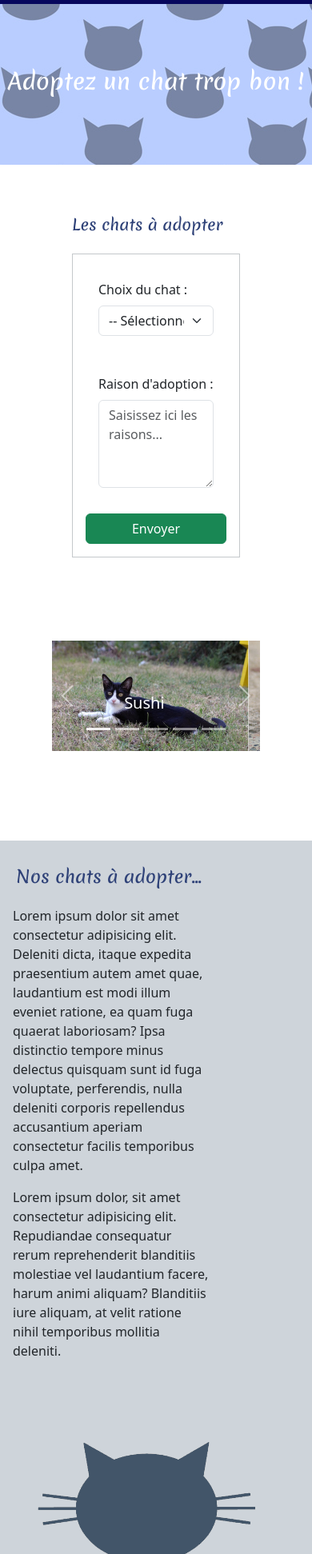
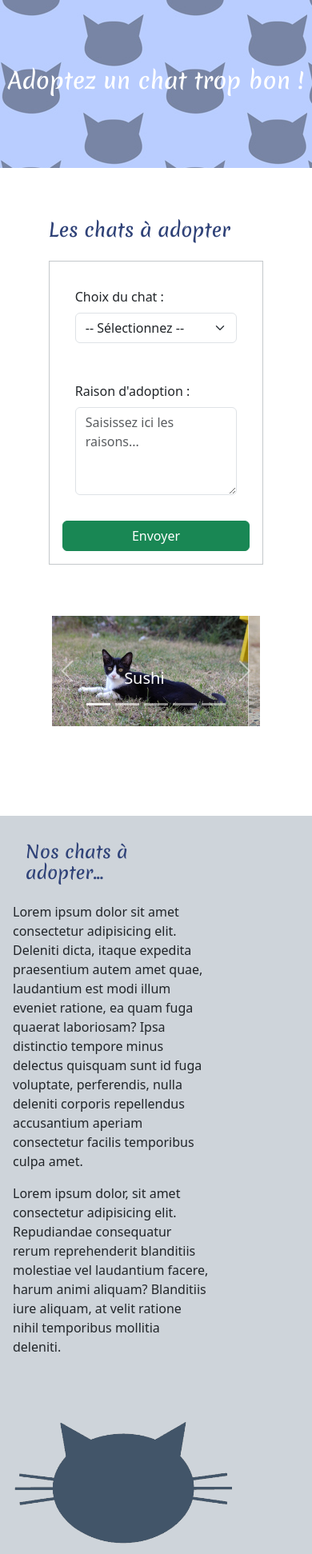
Before and after one commit to Hawa2109/Maquette_Chat, a plain HTML site: page index.html in a window 390 px wide. Shown: the part 57-2000 px from the top of the page at 80% size. Drawn offline with nearby package versions, Linux system fonts and the light colour scheme.

Commit message:
modif des media queries.

```diff
--- a/CSS/style.css
+++ b/CSS/style.css
@@ -70,112 +70,6 @@
 /* ----- Responsive  ----- */
 
 /* Écrans très petits (max-width: 576px) */
-@media (max-width: 576px) {
-  .navigation .navbar-brand {
-    font-size: 1.2rem;
-  }
+/* @media (max-width: 576px) {
 
-  .banner {
-    padding: 50px 0;
-    font-size: 1.5rem;
-  }
-
-  .section-form {
-    margin-bottom: 20px;
-  }
-
-  .titre-form {
-    font-size: 1.2rem;
-  }
-
-  .carousel-item img {
-    height: auto;
-    max-height: 300px;
-    object-fit: cover;
-  }
-
-  .Paragraphes {
-    font-size: 0.9rem;
-  }
-
-  .section-img {
-    width: 200px;
-    margin: 0 auto;
-  }
-
-  .footer p {
-    font-size: 0.8rem;
-  }
-}
-
-/* Écrans petits (max-width: 768px) */
-@media (max-width: 768px) {
-  .navigation .navbar-brand {
-    font-size: 1.5rem;
-  }
-
-  .banner {
-    padding: 60px 0;
-    font-size: 2rem;
-  }
-
-  .Carousel-form .row {
-    flex-direction: column;
-    align-items: center;
-  }
-
-  .section-form {
-    width: 90%;
-  }
-
-  .carousel-item img {
-    height: auto;
-    max-height: 400px;
-    object-fit: cover;
-  }
-
-  .Paragraphes {
-    font-size: 1rem;
-  }
-
-  .section-img {
-    width: 250px;
-    margin: 20px auto;
-  }
-}
-
-/* Écrans moyens (max-width: 992px) */
-@media (max-width: 992px) {
-  .banner {
-    padding: 70px 0;
-    font-size: 2.5rem;
-  }
-
-  .Carousel-form .row {
-    gap: 20px;
-  }
-
-  .section-form {
-    width: 80%;
-  }
-
-  .section-img {
-    width: 280px;
-  }
-
-  .footer p {
-    font-size: 1rem;
-  }
-}
-
-/* Écrans larges (max-width: 1200px) */
-@media (max-width: 1200px) {
-  .banner {
-    padding: 80px 0;
-    font-size: 3rem;
-  }
-
-  .section-img {
-    width: 300px;
-  }
-}
+} */
--- a/index.html
+++ b/index.html
@@ -65,7 +65,7 @@
           </div>
         </div>
         <!-- Le carousel -->
-        <div class="col-md-8 p-3 my-5">
+        <div class="section-carousel col-md-8 p-3 my-5">
           <div
             id="carouselExampleAutoplaying"
             class="carousel slide"
@@ -187,15 +187,15 @@
     </section>
     <section class="Deuxieme-section bg-dark-subtle">
       <div class="row d-flex justify-content-between w-100 p-3">
+        <div class="Paragraphes w-75">
         <h4 class="titre-section p-3">Nos chats à adopter...</h4>
-        <div class="Paragraphes w-75">
           <p>
             Lorem ipsum dolor sit amet consectetur adipisicing elit. Deleniti
             dicta, itaque expedita praesentium autem amet quae, laudantium est
             modi illum eveniet ratione, ea quam fuga quaerat laboriosam? Ipsa
             distinctio tempore minus delectus quisquam sunt id fuga voluptate,
             perferendis, nulla deleniti corporis repellendus accusantium aperiam
-            consectetur facilis temporibus culpa amet. <br />
+            consectetur facilis temporibus culpa amet.
           </p>
           <p>
             Lorem ipsum dolor, sit amet consectetur adipisicing elit.
```
